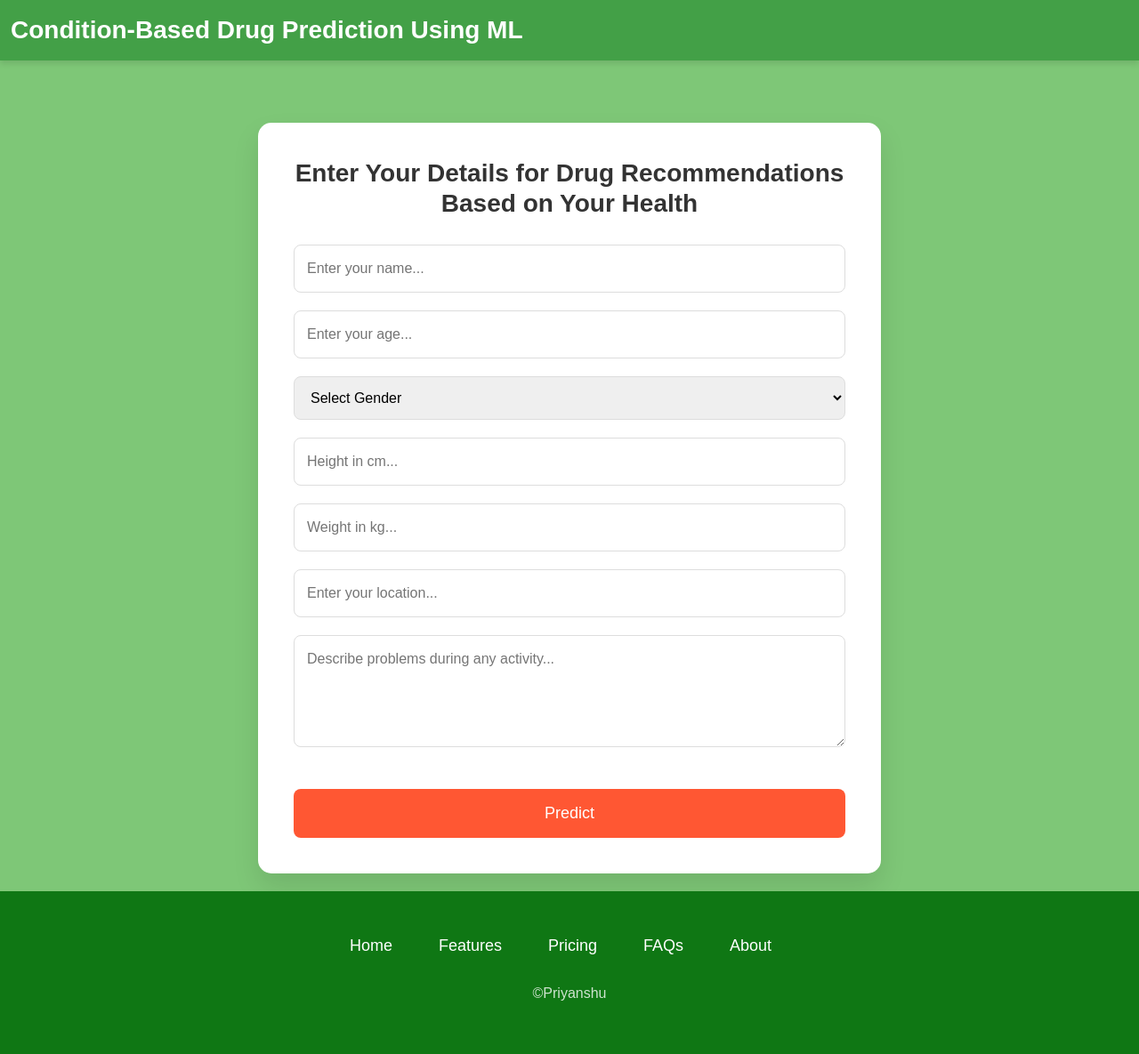
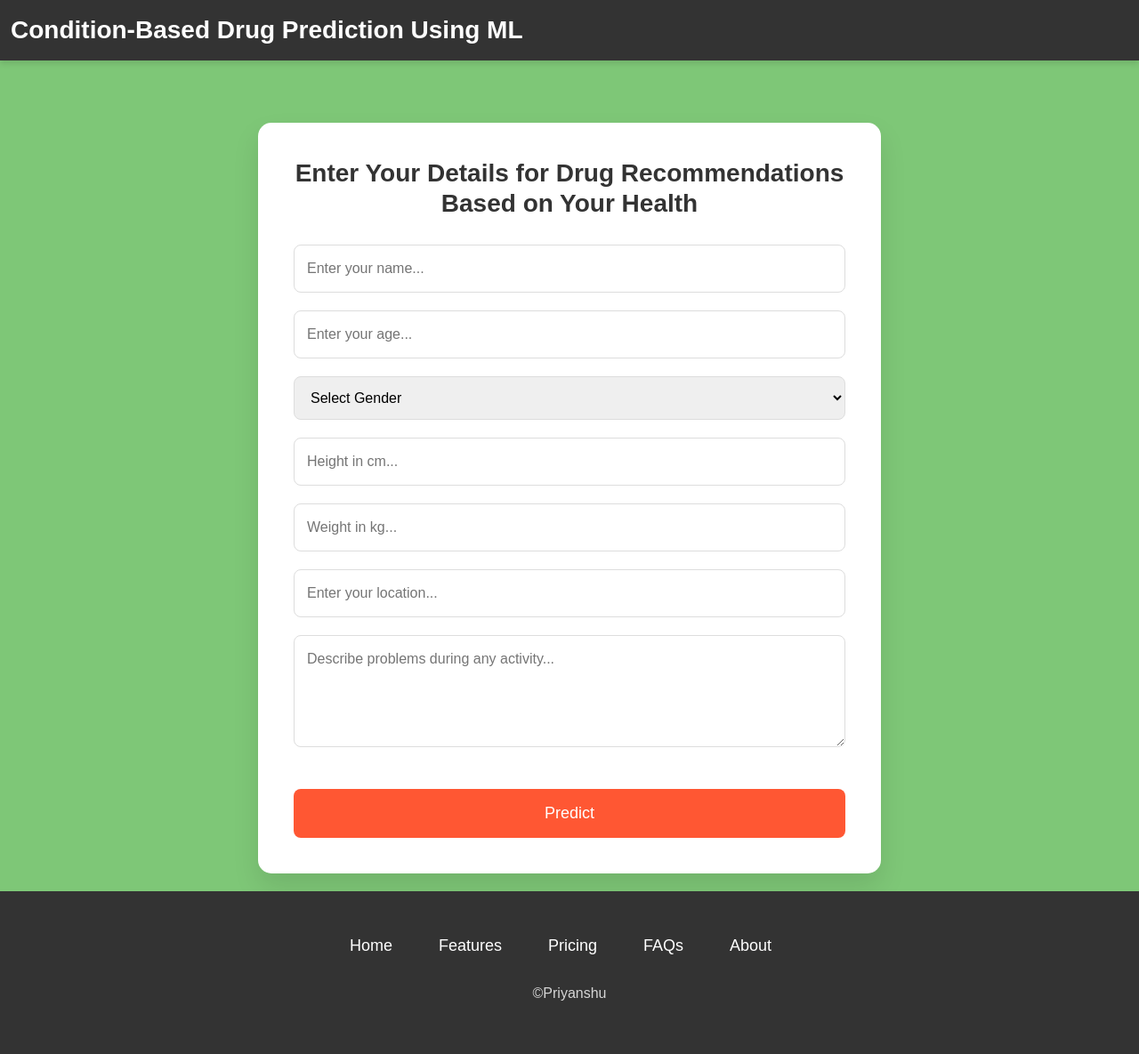
Before and after one commit to PriYanahsu/Disease-prediction-with-Drugs-recommanded-, a Flask app: page /index in a window 1280 px wide. Shown: the whole page at 89% size. Run offline with Flask 3, Linux system fonts and the light colour scheme; the visitor is signed in with stand-in values (Sample User, id 1); parts of the project's set-up code (start-up, migrations or seed data) failed here and were passed over.

```diff
--- a/templates/home.html
+++ b/templates/home.html
@@ -19,7 +19,7 @@
         }
 
         .navbar {
-            background: linear-gradient(to right,#43a047 , #43a047);
+            background: linear-gradient(to right,#333333 , #333333);
             color: white;
             box-shadow: 0 4px 6px rgba(0, 0, 0, 0.1);
         }
@@ -87,7 +87,7 @@
         }
 
         .footer {
-            background: #0f7714;
+            background: #333333;
             color: white;
             padding: 40px 20px;
             text-align: center;
--- a/templates/predict.html
+++ b/templates/predict.html
@@ -19,7 +19,7 @@
         }
 
         .navbar {
-            background-color: #4CAF50; /* Same navbar background as home */
+            background-color: #333333; /* Same navbar background as home */
         }
 
         .navbar-brand {
@@ -76,7 +76,7 @@
         }
 
         .footer {
-            background-color: #08680c;
+            background-color: #333333;
             color: white;
             padding: 30px;
             text-align: center;
@@ -102,7 +102,7 @@
         }
 
         .footer ul li a:hover {
-            text-decoration: underline;
+            color: #FFD700;
         }
 
         .footer p {
```
